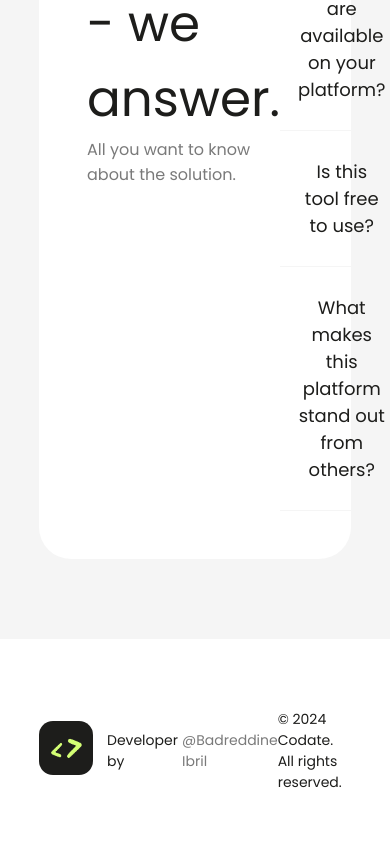
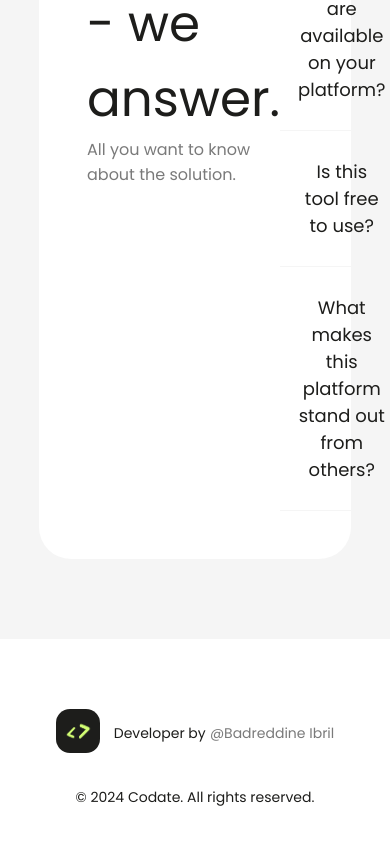
Before and after one commit to ibrilBadreddine/Codate, a React (Vite) app: page / in a window 390 px wide. Shown: the part 6210-7054 px from the top of the page. Built offline with nearby package versions, Linux system fonts and the light colour scheme.

Commit message:
Responsive: Footer

```diff
--- a/src/views/components/layouts/style.scss
+++ b/src/views/components/layouts/style.scss
@@ -115,6 +115,17 @@ footer {
 
 
 // Responsive
+@media (max-width: 730px) {
+  footer {
+    flex-direction: column;
+    gap: 2em;
+    text-align: center;
+    .owner .logo img {
+      width: 30px;
+    }
+  }
+}
+
 @media (max-width: 650px) {
   .header {
     .header-container {
```
